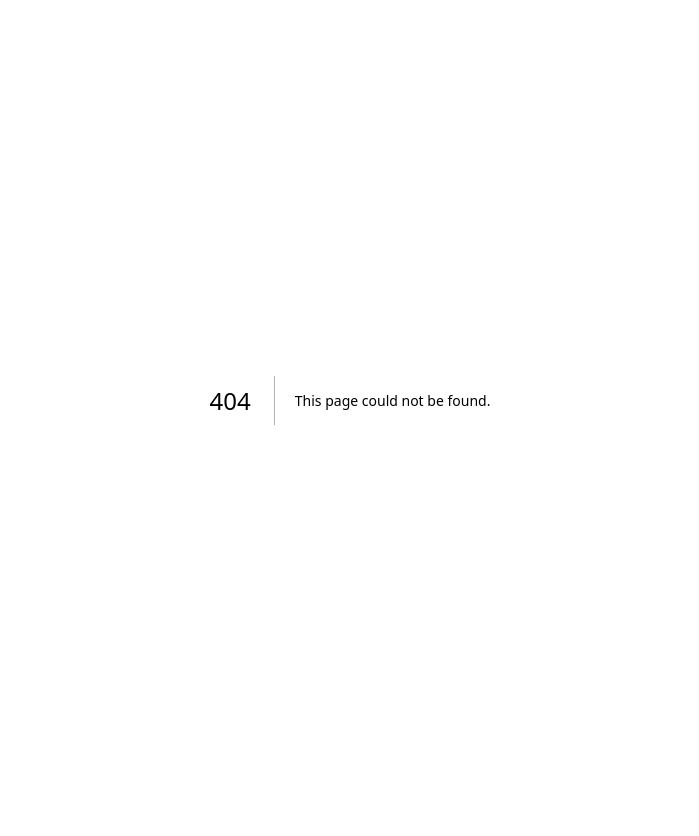
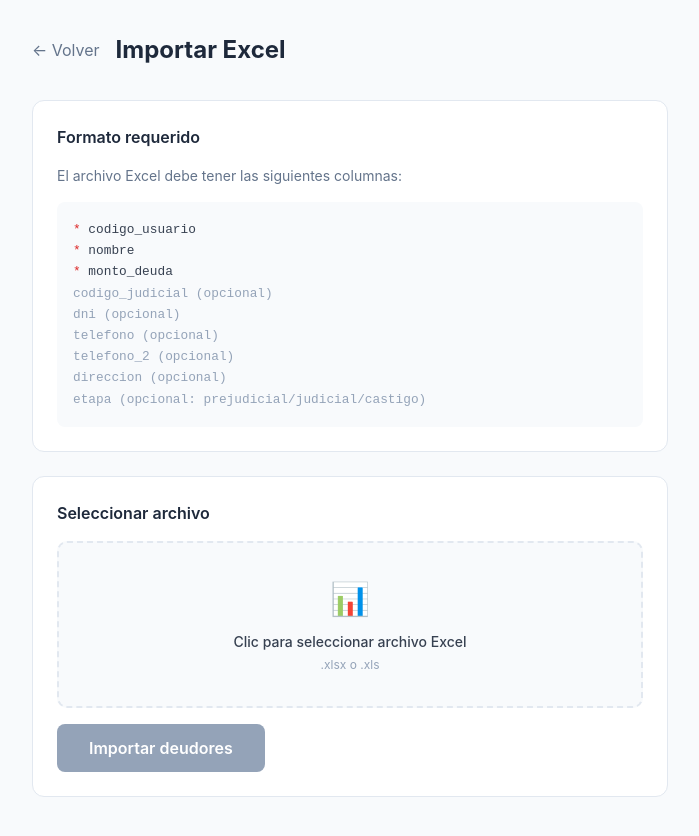
Before and after one commit to Moises1705/cobraflow-frontend, a Next.js app: page /importar in a window 1280 px wide. Before the commit this address had no page. Shown: the top 836 px of the page, without its empty margins (290-989 px from the left). Before the commit the page ends 800 px from the top, so only its background shows below. Built offline with nearby package versions, Linux system fonts and the light colour scheme.

Commit message:
feat: importación de Excel funcionando

```diff
--- /dev/null
+++ b/app/importar/page.tsx
@@ -0,0 +1,119 @@
+'use client'
+import { useState } from 'react'
+import { useRouter } from 'next/navigation'
+
+export default function ImportarPage() {
+  const router = useRouter()
+  const [archivo, setArchivo] = useState<File | null>(null)
+  const [loading, setLoading] = useState(false)
+  const [resultado, setResultado] = useState<any>(null)
+  const [error, setError] = useState('')
+
+  const handleImportar = async () => {
+    if (!archivo) { setError('Selecciona un archivo Excel'); return }
+    setLoading(true)
+    setError('')
+    setResultado(null)
+
+    const token = localStorage.getItem('token')
+    const formData = new FormData()
+    formData.append('file', archivo)
+
+    try {
+      const res = await fetch('http://127.0.0.1:8000/deudores/importar-excel', {
+        method: 'POST',
+        headers: { 'Authorization': `Bearer ${token}` },
+        body: formData
+      })
+      const data = await res.json()
+      if (!res.ok) {
+        setError(data.detail || 'Error al importar')
+        return
+      }
+      setResultado(data)
+    } catch {
+      setError('Error de conexión con el servidor')
+    } finally {
+      setLoading(false)
+    }
+  }
+
+  return (
+    <div style={{ padding: '2rem', maxWidth: '700px', margin: '0 auto' }}>
+      <div style={{ display: 'flex', alignItems: 'center', gap: '1rem', marginBottom: '2rem' }}>
+        <button onClick={() => router.push('/dashboard')}
+          style={{ background: 'none', border: 'none', cursor: 'pointer', color: '#64748b', fontSize: '1rem' }}>
+          ← Volver
+        </button>
+        <h1 style={{ fontSize: '1.5rem', fontWeight: '700', color: '#1e293b' }}>Importar Excel</h1>
+      </div>
+
+      <div style={{ background: 'white', border: '1px solid #e2e8f0', borderRadius: '12px', padding: '1.5rem', marginBottom: '1.5rem' }}>
+        <h2 style={{ fontSize: '1rem', fontWeight: '600', marginBottom: '1rem' }}>Formato requerido</h2>
+        <p style={{ fontSize: '0.875rem', color: '#64748b', marginBottom: '1rem' }}>
+          El archivo Excel debe tener las siguientes columnas:
+        </p>
+        <div style={{ background: '#f8fafc', borderRadius: '8px', padding: '1rem', fontFamily: 'monospace', fontSize: '0.8rem', color: '#374151' }}>
+          <p style={{ margin: '2px 0' }}><span style={{ color: '#dc2626' }}>*</span> codigo_usuario</p>
+          <p style={{ margin: '2px 0' }}><span style={{ color: '#dc2626' }}>*</span> nombre</p>
+          <p style={{ margin: '2px 0' }}><span style={{ color: '#dc2626' }}>*</span> monto_deuda</p>
+          <p style={{ margin: '2px 0', color: '#94a3b8' }}>codigo_judicial (opcional)</p>
+          <p style={{ margin: '2px 0', color: '#94a3b8' }}>dni (opcional)</p>
+          <p style={{ margin: '2px 0', color: '#94a3b8' }}>telefono (opcional)</p>
+          <p style={{ margin: '2px 0', color: '#94a3b8' }}>telefono_2 (opcional)</p>
+          <p style={{ margin: '2px 0', color: '#94a3b8' }}>direccion (opcional)</p>
+          <p style={{ margin: '2px 0', color: '#94a3b8' }}>etapa (opcional: prejudicial/judicial/castigo)</p>
+        </div>
+      </div>
+
+      <div style={{ background: 'white', border: '1px solid #e2e8f0', borderRadius: '12px', padding: '1.5rem', marginBottom: '1.5rem' }}>
+        <h2 style={{ fontSize: '1rem', fontWeight: '600', marginBottom: '1rem' }}>Seleccionar archivo</h2>
+
+        <div style={{
+          border: '2px dashed #e2e8f0', borderRadius: '10px', padding: '2rem',
+          textAlign: 'center', cursor: 'pointer', marginBottom: '1rem',
+          background: archivo ? '#f0fdf4' : '#f8fafc'
+        }}
+          onClick={() => document.getElementById('fileInput')?.click()}>
+          <p style={{ fontSize: '2rem', margin: '0 0 0.5rem' }}>📊</p>
+          <p style={{ fontSize: '0.875rem', fontWeight: '500', color: '#374151' }}>
+            {archivo ? archivo.name : 'Clic para seleccionar archivo Excel'}
+          </p>
+          <p style={{ fontSize: '0.75rem', color: '#94a3b8', marginTop: '4px' }}>
+            .xlsx o .xls
+          </p>
+          <input id="fileInput" type="file" accept=".xlsx,.xls"
+            style={{ display: 'none' }}
+            onChange={e => setArchivo(e.target.files?.[0] || null)} />
+        </div>
+
+        {error && (
+          <div style={{ background: '#fef2f2', border: '1px solid #fecaca', color: '#dc2626', padding: '0.75rem', borderRadius: '8px', marginBottom: '1rem', fontSize: '0.875rem' }}>
+            {error}
+          </div>
+        )}
+
+        {resultado && (
+          <div style={{ background: '#f0fdf4', border: '1px solid #86efac', borderRadius: '8px', padding: '1rem', marginBottom: '1rem' }}>
+            <p style={{ fontWeight: '600', color: '#166534', marginBottom: '6px' }}>✅ Importación completada</p>
+            <p style={{ fontSize: '0.875rem', color: '#166534' }}>Deudores creados: <b>{resultado.creados}</b></p>
+            <p style={{ fontSize: '0.875rem', color: resultado.errores > 0 ? '#dc2626' : '#166534' }}>Errores: <b>{resultado.errores}</b></p>
+          </div>
+        )}
+
+        <div style={{ display: 'flex', gap: '1rem' }}>
+          <button onClick={handleImportar} disabled={loading || !archivo}
+            style={{ padding: '0.75rem 2rem', background: loading || !archivo ? '#94a3b8' : '#0f172a', color: 'white', border: 'none', borderRadius: '8px', cursor: loading || !archivo ? 'not-allowed' : 'pointer', fontWeight: '600' }}>
+            {loading ? 'Importando...' : 'Importar deudores'}
+          </button>
+          {resultado && (
+            <button onClick={() => router.push('/deudores')}
+              style={{ padding: '0.75rem 2rem', background: '#0f172a', color: 'white', border: 'none', borderRadius: '8px', cursor: 'pointer', fontWeight: '600' }}>
+              Ver deudores →
+            </button>
+          )}
+        </div>
+      </div>
+    </div>
+  )
+}
```
